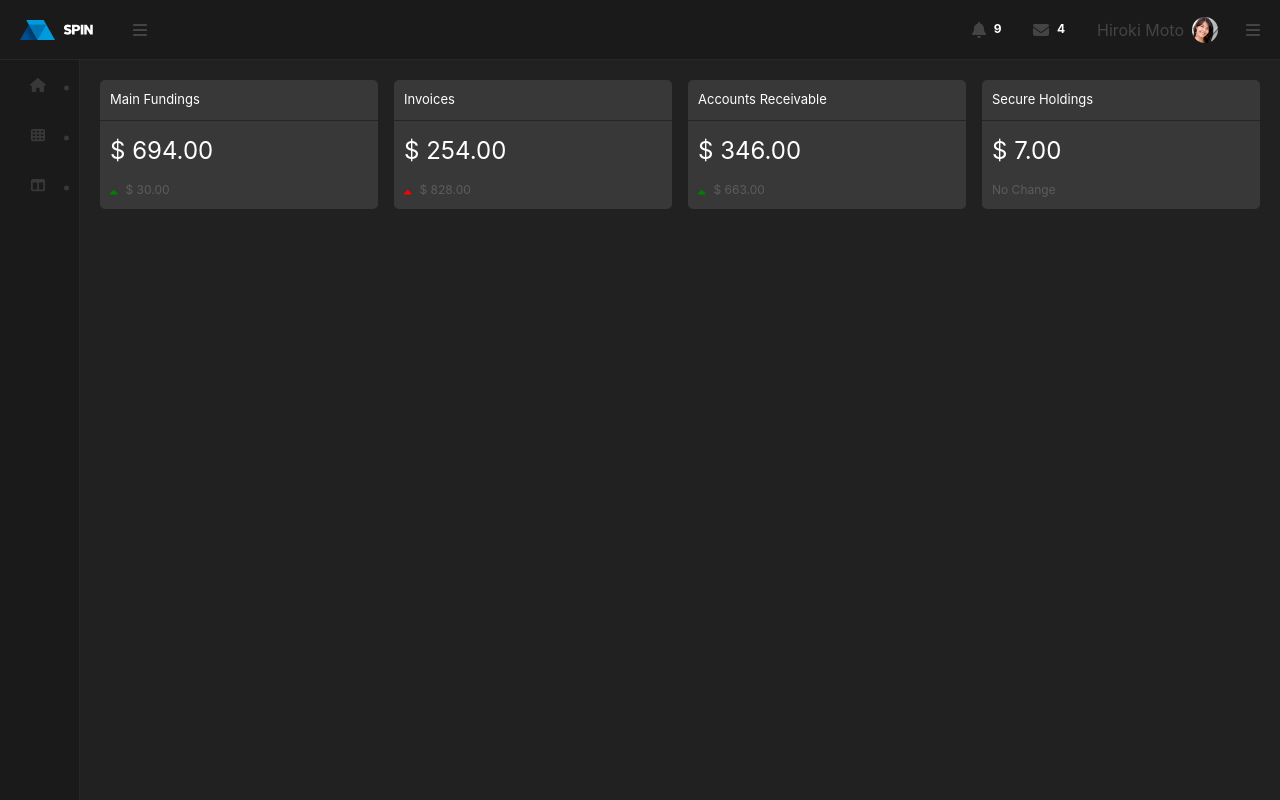
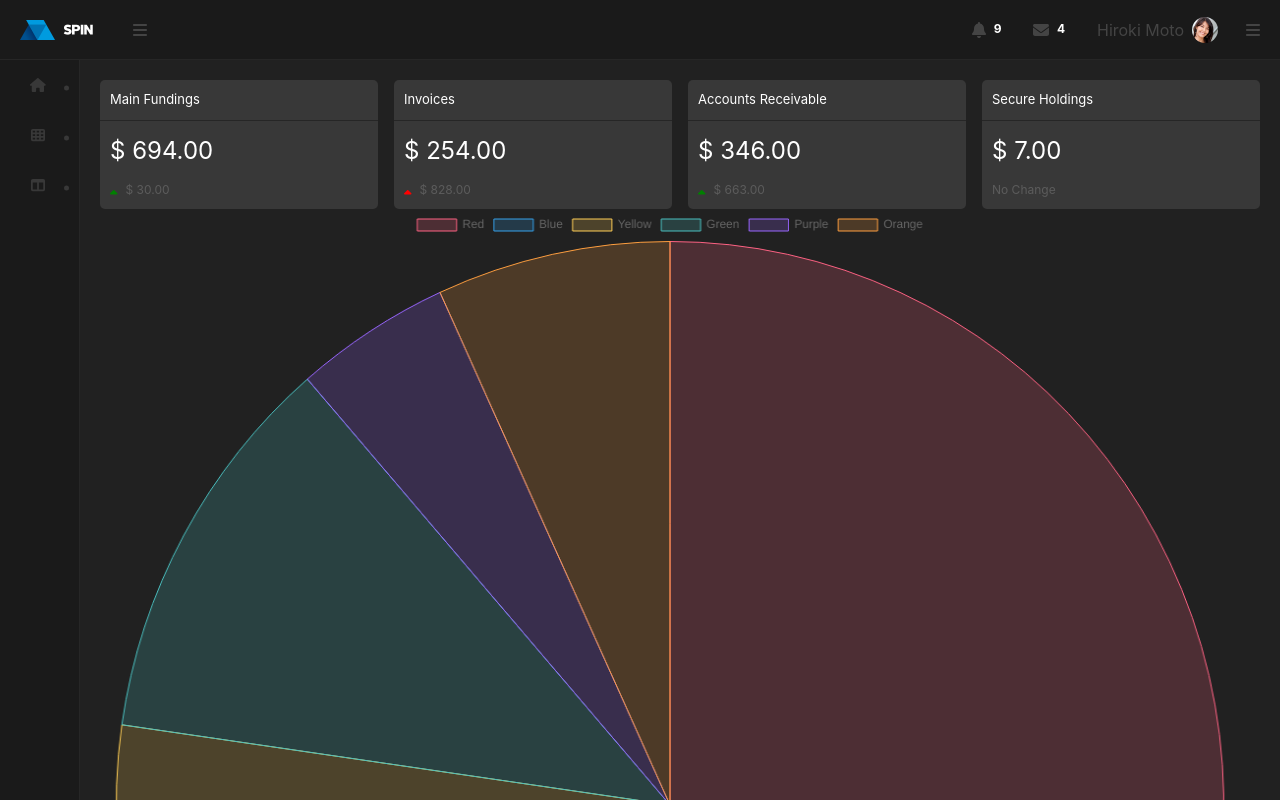
Before and after one commit to eMercedes/spin-v2, a React (Create React App) app: page /start/financial in a window 1280 px wide. Shown: the top 800 px of the page. Built offline with nearby package versions, Linux system fonts and the light colour scheme.

Commit message:
feat: add react chartjs 2

```diff
--- a/package.json
+++ b/package.json
@@ -17,9 +17,11 @@
         "@types/react-dom": "^18.2.7",
         "axios": "^1.5.0",
         "bootstrap": "^5.3.1",
+        "chart.js": "^4.4.0",
         "classnames": "^2.3.2",
         "react": "^18.2.0",
         "react-bootstrap": "^2.8.0",
+        "react-chartjs-2": "^5.2.0",
         "react-dom": "^18.2.0",
         "react-pro-sidebar": "^1.1.0-alpha.1",
         "react-redux": "^8.1.2",
--- a/src/components/sidebar/Sidebar.scss
+++ b/src/components/sidebar/Sidebar.scss
@@ -6,7 +6,7 @@
     color: $text-normal;
     font-size: 14px;
     font-weight: 600;
-    height: calc(100vh - 60px);
+    min-height: calc(100vh - 60px);
     .ps-sidebar-container {
         background-color: unset;
 
--- a/src/containers/financial/Financial.scss
+++ b/src/containers/financial/Financial.scss
@@ -5,4 +5,8 @@
     .status {
         display: flex;
     }
+
+    .pie-chart {
+        max-width: calc(100% - 20px);
+    }
 }
--- a/src/containers/financial/index.tsx
+++ b/src/containers/financial/index.tsx
@@ -1,7 +1,34 @@
+import { Pie } from 'react-chartjs-2'
 import Cashcard from 'components/cashcard'
 import './Financial.scss'
 
 function Financial() {
+    const data = {
+        labels: ['Red', 'Blue', 'Yellow', 'Green', 'Purple', 'Orange'],
+        datasets: [
+            {
+                label: '# of Votes',
+                data: [12, 19, 3, 5, 2, 3],
+                backgroundColor: [
+                    'rgba(255, 99, 132, 0.2)',
+                    'rgba(54, 162, 235, 0.2)',
+                    'rgba(255, 206, 86, 0.2)',
+                    'rgba(75, 192, 192, 0.2)',
+                    'rgba(153, 102, 255, 0.2)',
+                    'rgba(255, 159, 64, 0.2)',
+                ],
+                borderColor: [
+                    'rgba(255, 99, 132, 1)',
+                    'rgba(54, 162, 235, 1)',
+                    'rgba(255, 206, 86, 1)',
+                    'rgba(75, 192, 192, 1)',
+                    'rgba(153, 102, 255, 1)',
+                    'rgba(255, 159, 64, 1)',
+                ],
+                borderWidth: 1,
+            },
+        ],
+    }
     return (
         <div className='financial'>
             <div className='status'>
@@ -10,6 +37,9 @@
                 <Cashcard className='ms-3' title='Accounts Receivable' total={346} change={663} />
                 <Cashcard className='ms-3' title='Secure Holdings' total={7} status='zero' />
             </div>
+            <div>
+                <Pie className='pie-chart' data={data} />
+            </div>
         </div>
     )
 }
--- a/src/index.tsx
+++ b/src/index.tsx
@@ -2,12 +2,15 @@
 import ReactDOM from 'react-dom/client'
 import { Provider } from 'react-redux'
 import { PersistGate } from 'redux-persist/integration/react'
+import { Chart as ChartJS, ArcElement, Tooltip, Legend } from 'chart.js'
 import App from './App'
 import reportWebVitals from './reportWebVitals'
 import configureStore from './store'
 import './index.css'
 
 const { store, persistor } = configureStore()
+
+ChartJS.register(ArcElement, Tooltip, Legend)
 
 const root = ReactDOM.createRoot(document.getElementById('root') as HTMLElement)
 root.render(
```
Also changed, not shown: 1 other file (tests, documents, lock files or other folders).
